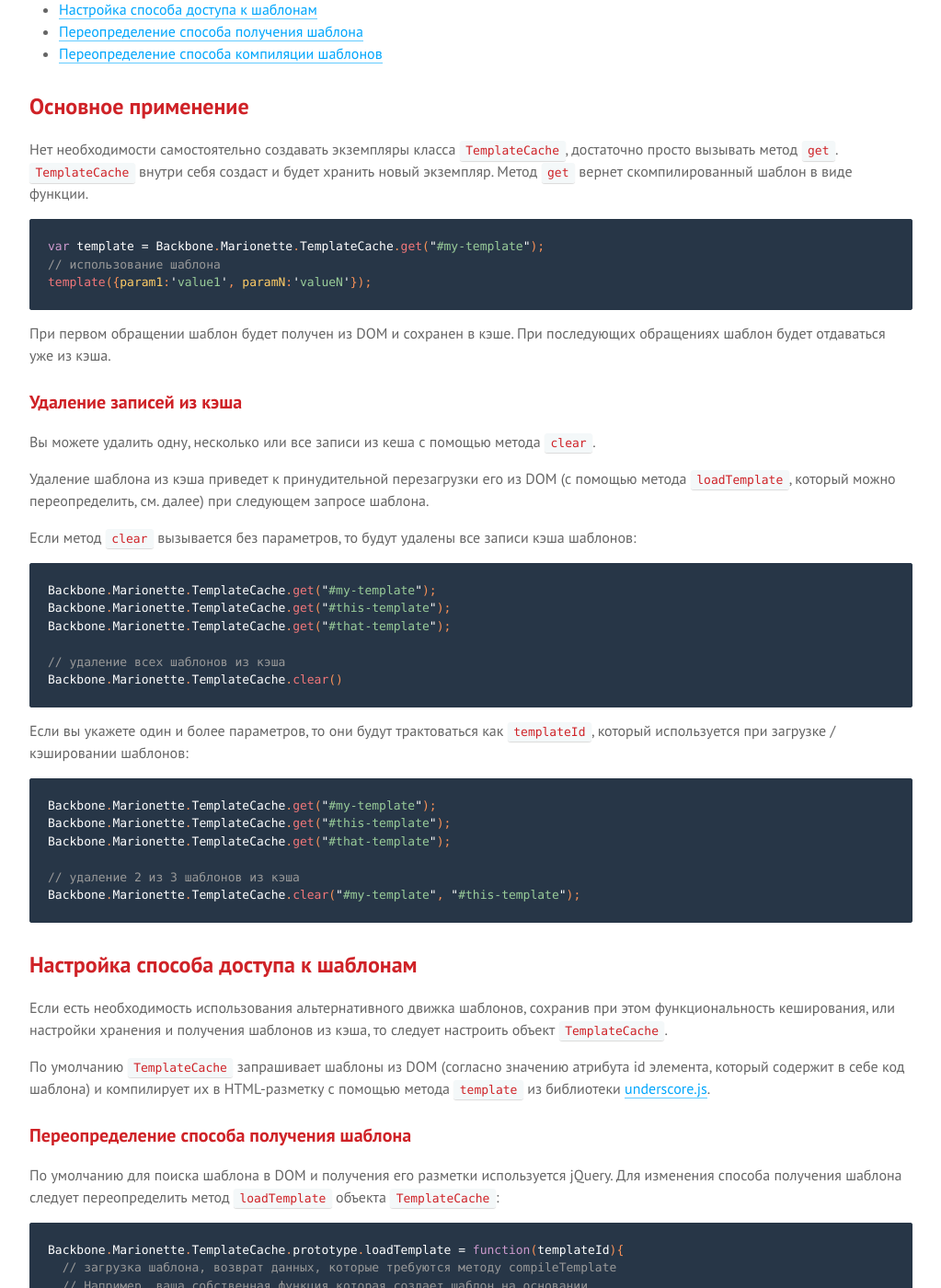
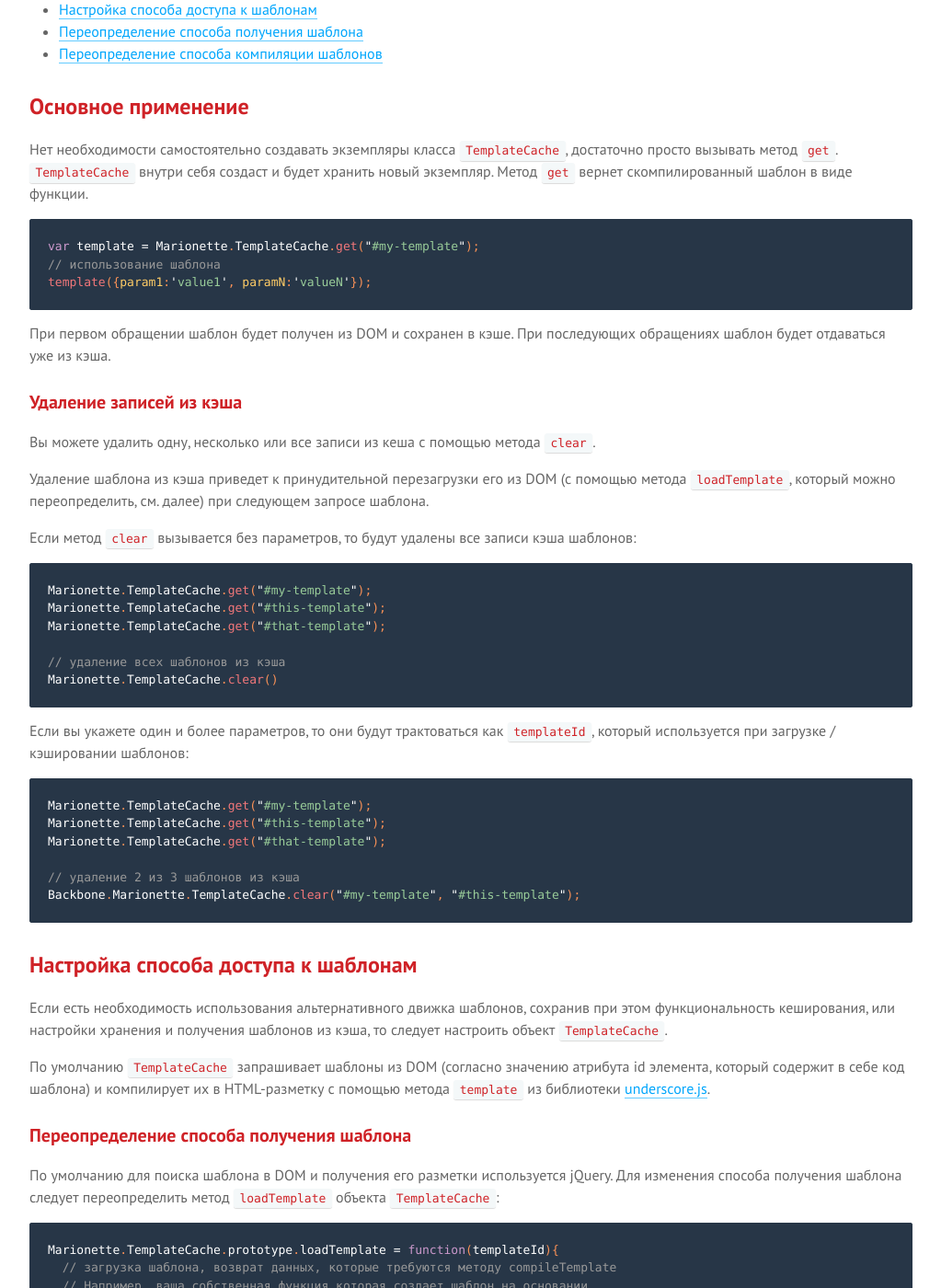
Before and after one commit to sadcitizen/marionettejs.ru, a Jekyll site: the page built from _posts/2014-06-01-templatecache.md, in a window 1280 px wide and 1400 px high, scrolled down 639 px. Shown: the whole window at 92% size, without its empty margins (128-1151 px from the left). Built offline with Jekyll 4.4.1, drawn with Linux system fonts in a browser that asks for light colours; some web fonts are replaced; Markdown is read by kramdown in place of the engine named in the settings.

Commit message:
update ru/TemplateCache

````diff
--- a/_includes/translation/ru/marionette.templatecache.md
+++ b/_includes/translation/ru/marionette.templatecache.md
@@ -17,7 +17,7 @@
 хранить новый экземпляр. Метод `get` вернет скомпилированный шаблон в виде функции.
 
 ```js
-var template = Backbone.Marionette.TemplateCache.get("#my-template");
+var template = Marionette.TemplateCache.get("#my-template");
 // использование шаблона
 template({param1:'value1', paramN:'valueN'});
 ```
@@ -36,20 +36,20 @@
 Если метод `clear` вызывается без параметров, то будут удалены все записи кэша шаблонов:
 
 ```js
-Backbone.Marionette.TemplateCache.get("#my-template");
-Backbone.Marionette.TemplateCache.get("#this-template");
-Backbone.Marionette.TemplateCache.get("#that-template");
+Marionette.TemplateCache.get("#my-template");
+Marionette.TemplateCache.get("#this-template");
+Marionette.TemplateCache.get("#that-template");
 
 // удаление всех шаблонов из кэша
-Backbone.Marionette.TemplateCache.clear()
+Marionette.TemplateCache.clear()
 ```
 
 Если вы укажете один и более параметров, то они будут трактоваться как `templateId`, который используется при загрузке / кэшировании шаблонов:
 
 ```js
-Backbone.Marionette.TemplateCache.get("#my-template");
-Backbone.Marionette.TemplateCache.get("#this-template");
-Backbone.Marionette.TemplateCache.get("#that-template");
+Marionette.TemplateCache.get("#my-template");
+Marionette.TemplateCache.get("#this-template");
+Marionette.TemplateCache.get("#that-template");
 
 // удаление 2 из 3 шаблонов из кэша
 Backbone.Marionette.TemplateCache.clear("#my-template", "#this-template");
@@ -71,7 +71,7 @@
 способа получения шаблона следует переопределить метод `loadTemplate` объекта `TemplateCache`:
 
 ```js
-Backbone.Marionette.TemplateCache.prototype.loadTemplate = function(templateId){
+Marionette.TemplateCache.prototype.loadTemplate = function(templateId){
   // загрузка шаблона, возврат данных, которые требуются методу compileTemplate
   // Например, ваша собственная функция которая создает шаблон на основании
   // значения параметра templateId
@@ -90,7 +90,7 @@
 параметров принимает объект с данными шаблона и возвращает HTML-разметку в виде строки.
 
 ```js
-Backbone.Marionette.TemplateCache.prototype.compileTemplate = function(rawTemplate) {
+Marionette.TemplateCache.prototype.compileTemplate = function(rawTemplate) {
   // использование Handlebars.js для компиляции шаблона
   return Handlebars.compile(rawTemplate);
 }
````
